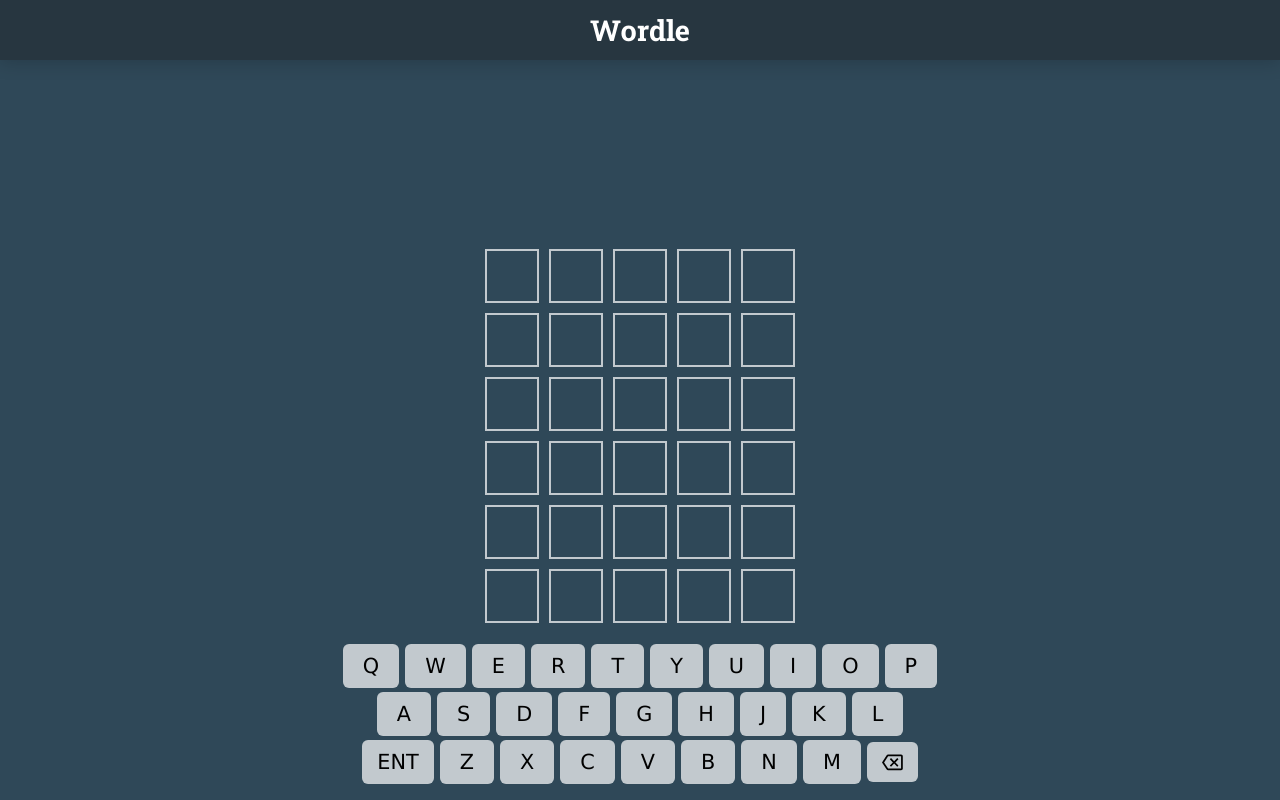
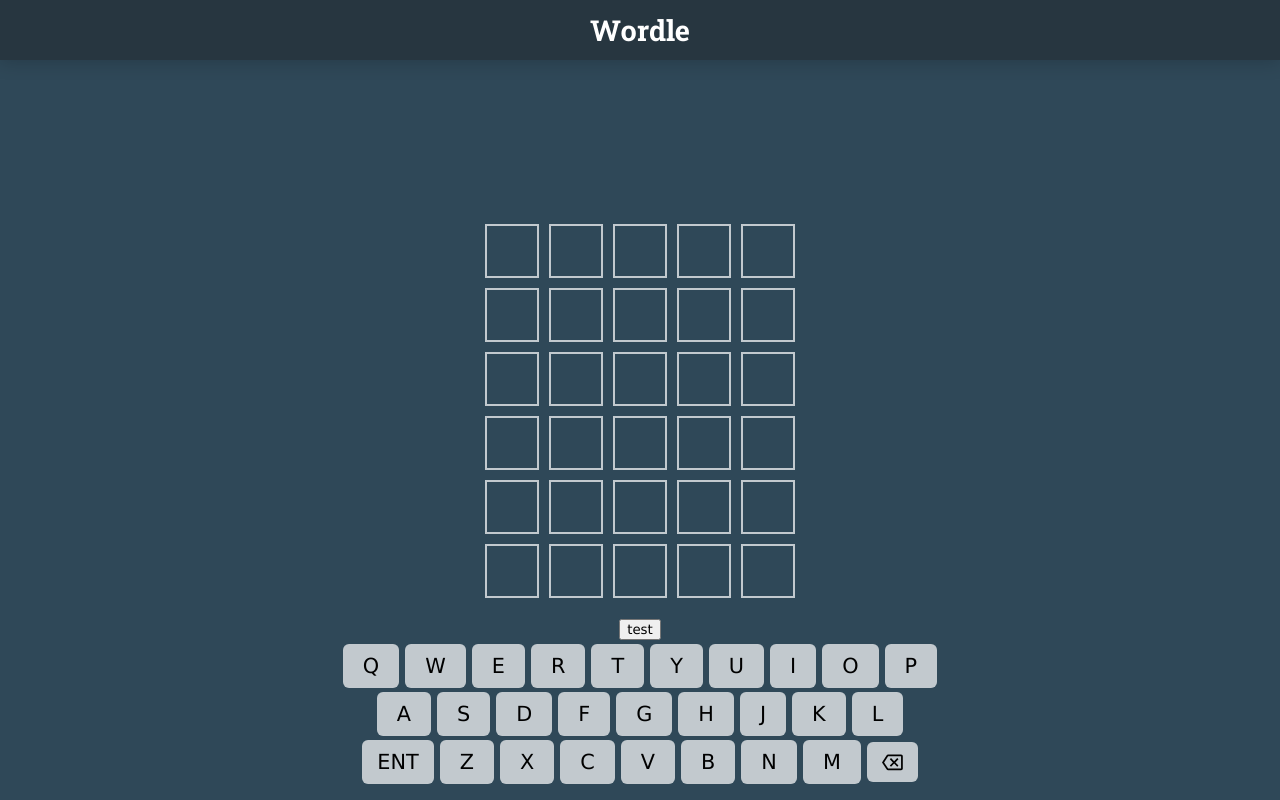
Before and after one commit to tylertierney/wordle, a React (Create React App) app: page / in a window 1280 px wide. Built offline with nearby package versions, Linux system fonts and the light colour scheme.

Commit message:
Trying different things with key listeners

```diff
--- a/src/App.tsx
+++ b/src/App.tsx
@@ -1,14 +1,14 @@
-import { useState } from "react";
+import { useEffect, useState } from "react";
 import "./App.css";
 import GameGrid from "./components/GameGrid/GameGrid";
 import Keyboard from "./components/Keyboard/Keyboard";
 import Navbar from "./components/Navbar/Navbar";
 import { useGame } from "./context/gameContext";
+import { getLetterValue } from "./utils/utils";
 
 function App() {
-  const { gameIsActive, targetWord } = useGame();
+  const { gameIsActive, targetWord, addGuess, addDisabledLetters } = useGame();
   const [currentGuess, setCurrentGuess] = useState("");
-  console.log(targetWord);
 
   return (
     <div className="App">
--- a/src/components/Keyboard/Keyboard.tsx
+++ b/src/components/Keyboard/Keyboard.tsx
@@ -14,7 +14,7 @@
   currentGuess,
   setCurrentGuess,
 }) => {
-  const { disabledLetters, addDisabledLetters, addGuess, targetWord } =
+  const { disabledLetters, addDisabledLetters, addGuess, targetWord, guesses } =
     useGame();
   const alphabet = [
     ["Q", "W", "E", "R", "T", "Y", "U", "I", "O", "P"],
@@ -25,23 +25,24 @@
   useEffect(() => {
     const handleKeydown = (e: KeyboardEvent) => {
       const uppercaseKey = e.key.toUpperCase();
+      if (disabledLetters.has(uppercaseKey)) {
+        return;
+      }
       if (uppercaseKey === "ENTER") {
         handleClick("ENT");
       } else if (uppercaseKey === "BACKSPACE") {
         handleClick(<p></p>);
       } else if (uppercaseKey >= "A" && uppercaseKey <= "Z") {
         handleClick(uppercaseKey);
-        // console.log(currentGuess);
       }
     };
 
-    document.addEventListener("keydown", handleKeydown);
+    window.addEventListener("keydown", handleKeydown);
 
-    return () => document.removeEventListener("keydown", handleKeydown);
+    return () => window.removeEventListener("keydown", handleKeydown);
   }, []);
 
   const handleClick = (name: string | JSX.Element) => {
-    console.log(currentGuess);
     if (typeof name === "string") {
       if (name === "ENT") {
         addGuess(currentGuess);
@@ -97,7 +98,12 @@
     );
   });
 
-  return <div className={styles.keyboardContainer}>{rowsArr}</div>;
+  return (
+    <div className={styles.keyboardContainer}>
+      <button onClick={() => console.log(guesses)}>test</button>
+      {rowsArr}
+    </div>
+  );
 };
 
 export default Keyboard;
--- a/src/components/Navbar/Navbar.module.css
+++ b/src/components/Navbar/Navbar.module.css
@@ -9,8 +9,9 @@
   align-items: center;
 }
 
-.navContainer > h3 {
+.title {
   font-family: "Roboto Slab", serif;
   font-size: 1.8rem;
   color: white;
+  user-select: none;
 }
--- a/src/components/Navbar/Navbar.tsx
+++ b/src/components/Navbar/Navbar.tsx
@@ -3,7 +3,7 @@
 const Navbar: React.FC = () => {
   return (
     <div className={styles.navContainer}>
-      <h3>Wordle</h3>
+      <h3 className={styles.title}>Wordle</h3>
     </div>
   );
 };
--- a/src/components/Tile/Tile.module.css
+++ b/src/components/Tile/Tile.module.css
@@ -7,6 +7,7 @@
   font-size: 2.4rem;
   color: white;
   position: relative;
+  user-select: none;
 }
 
 .tileInner {
```
